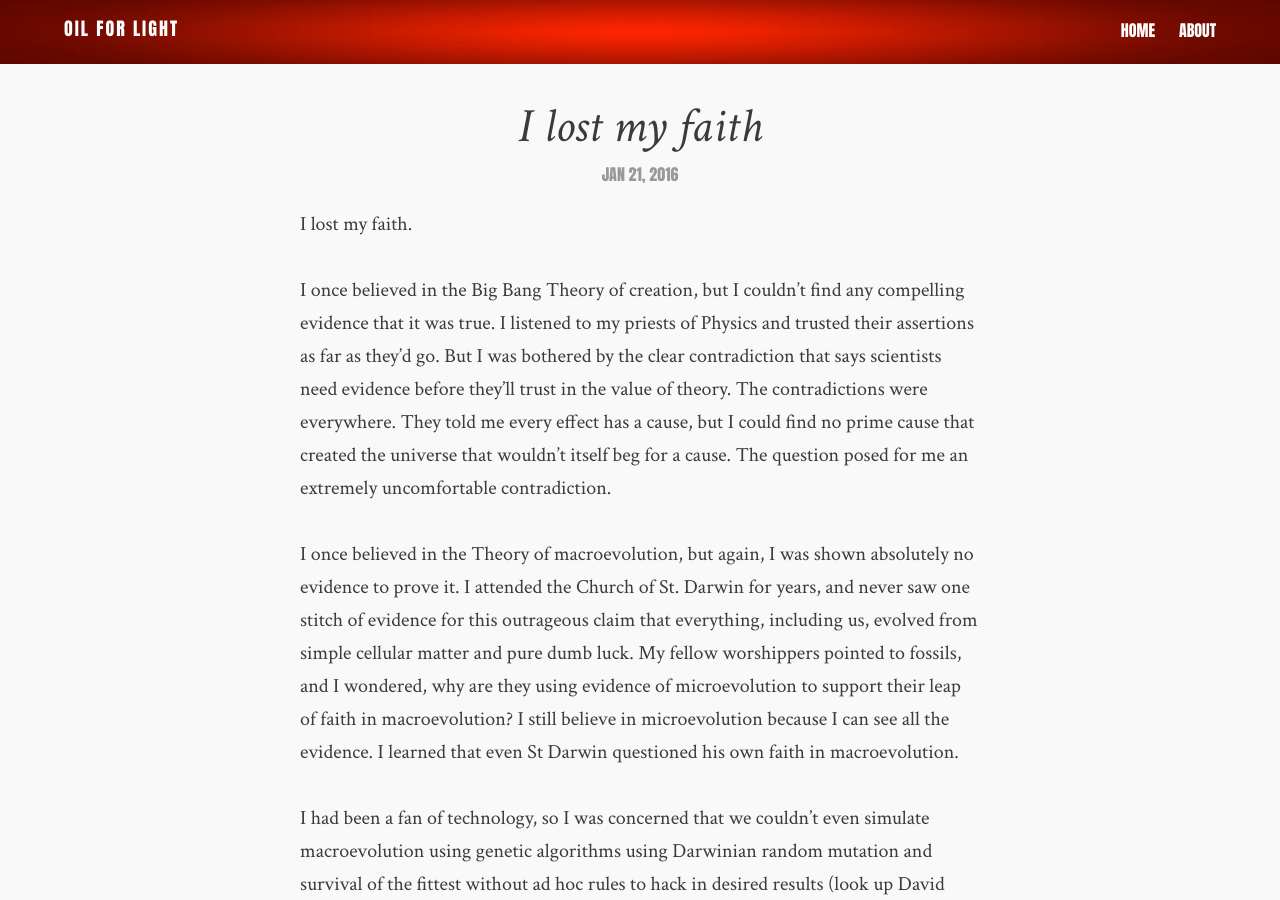
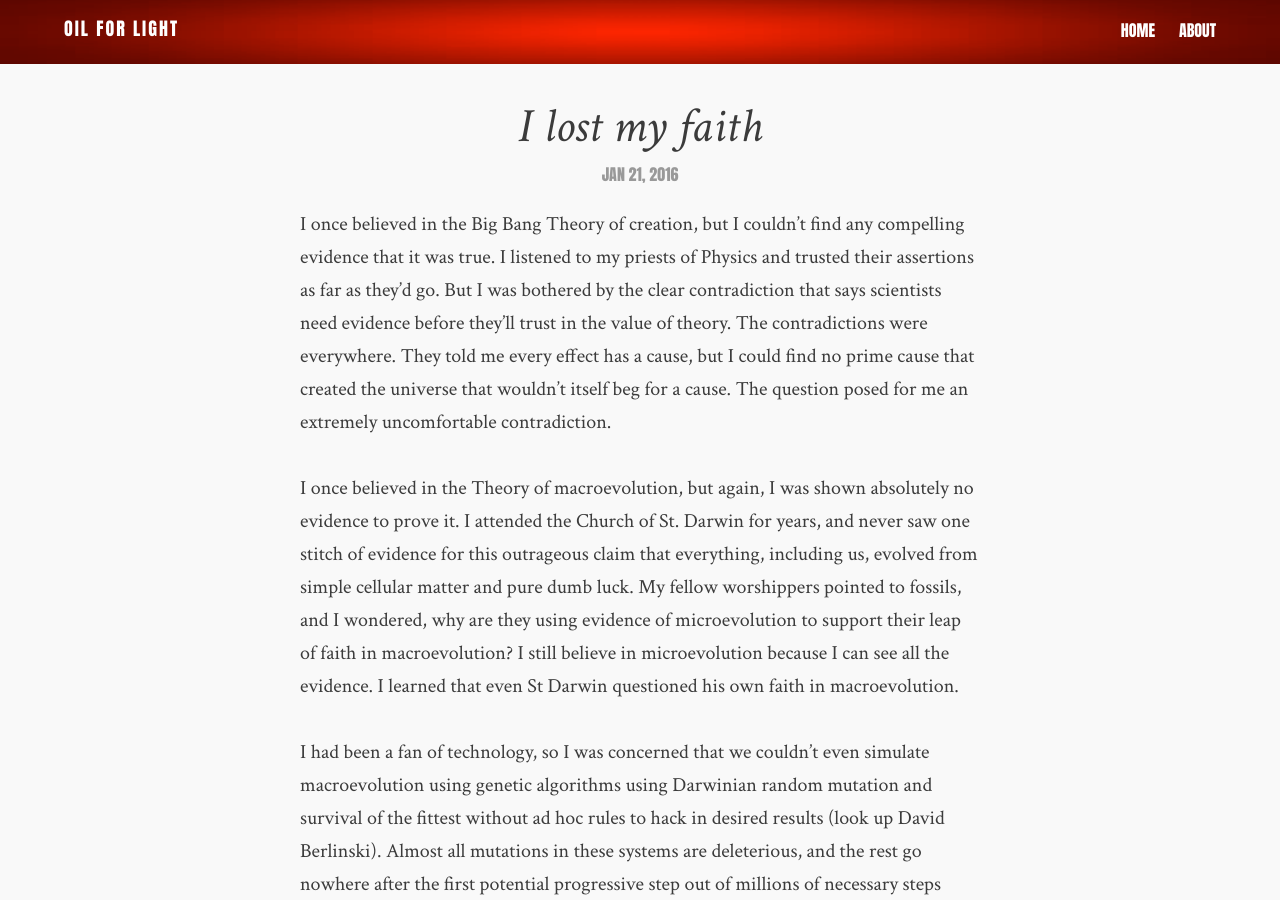
Before and after one commit to flashlightministries/oilforlight, a Jekyll site: the page built from _posts/2016-01-21-lost-faith-scientism.md, in a window 1280 px wide and 900 px high. Built offline with Jekyll 4.4.1, drawn with Linux system fonts in a browser that asks for light colours; nearby versions of some CDN libraries.

Commit message:
Update 2016-01-21-lost-faith-scientism.md

```diff
--- a/_posts/2016-01-21-lost-faith-scientism.md
+++ b/_posts/2016-01-21-lost-faith-scientism.md
@@ -4,8 +4,6 @@ author: T.C. Howitt
 title: I lost my faith
 comments: false
 ---
-
-I lost my faith.
 
 I once believed in the Big Bang Theory of creation, but I couldn't find any compelling evidence that it was true. I listened to my priests of Physics and trusted their assertions as far as they'd go. But I was bothered by the clear contradiction that says scientists need evidence before they'll trust in the value of theory. The contradictions were everywhere. They told me every effect has a cause, but I could find no prime cause that created the universe that wouldn't itself beg for a cause. The question posed for me an extremely uncomfortable contradiction.
 
```
